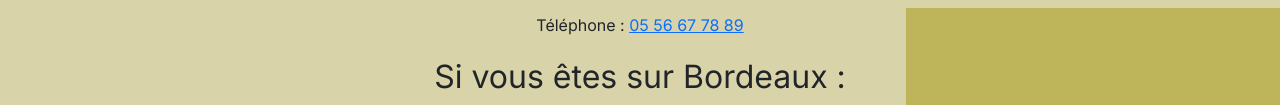
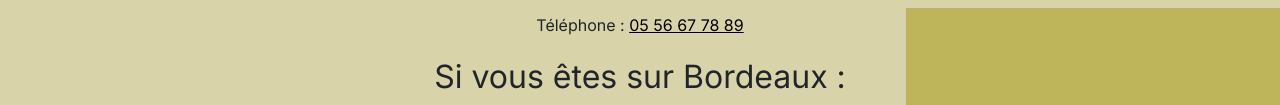
Before and after one commit to Cinho28/P8, a plain HTML site: page index.html in a window 1280 px wide. Shown: the part 4289-4394 px from the top of the page. Drawn offline with nearby package versions, Linux system fonts and the light colour scheme.

Commit message:
rectification du style css du numero pour l'accessibilité

```diff
--- a/assets/style.css
+++ b/assets/style.css
@@ -425,3 +425,6 @@ input[type="submit"] {
   font-size: 2rem;
   font-weight: 400;
 }
+.contact-info a {
+  color: black;
+}
```
Also changed, not shown: 2 other files.
